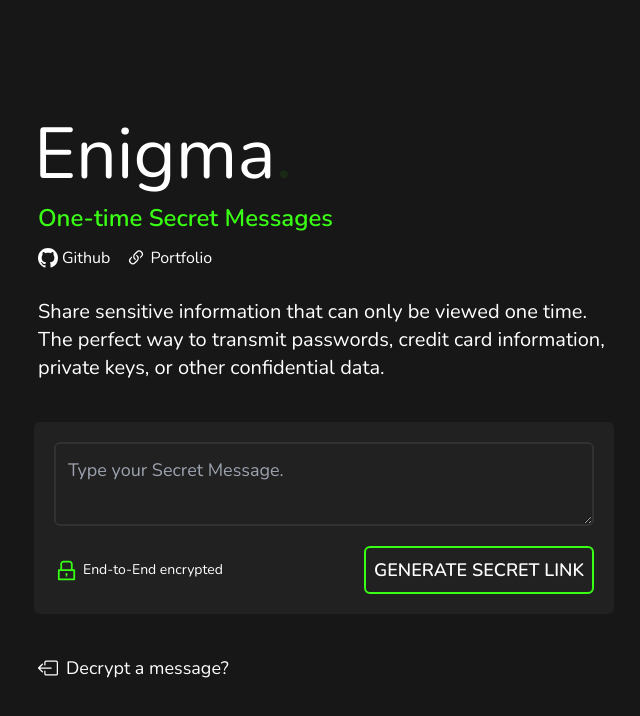
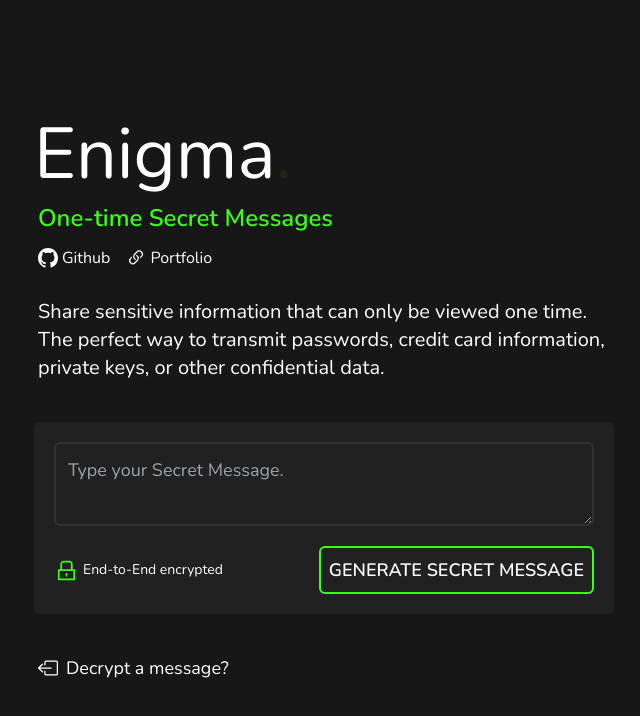
Before and after one commit to kevinpauljacob/enigma, a React (Vite) app: page / in a window 1280 px wide. Shown: the top 716 px of the page, without its empty margins (316-956 px from the left). Built offline with nearby package versions, Linux system fonts and the light colour scheme; no server answers.

Commit message:
Changed Link to message

```diff
--- a/src/components/Form.jsx
+++ b/src/components/Form.jsx
@@ -116,7 +116,7 @@ const Form = () => {
                     className="text-sm min-[510px]:text-lg hover:text-black hover:bg-[#39FF14] font-semibold border-2 border-[#39FF14] ease-in duration-500 uppercase rounded-md p-2 mt-3 min-[510px]:mt-0"
                     type="submit"
                 >
-                    Generate Secret Link
+                    Generate Secret Message
                 </button>
             </div>
         </div>
@@ -156,7 +156,7 @@ const Form = () => {
                         <span className='pr-1'>
                             <BiCopy size={25}/>
                         </span>
-                        Copy Link
+                        Copy Message
                     </button>
                 </div>
             </div>
@@ -175,7 +175,7 @@ const Form = () => {
                         <span className='pr-1'>
                             <RiErrorWarningLine size={25}/>
                         </span>
-                        Invalid Link
+                        Invalid Message
                     </div>
                 }
                 <button
@@ -215,7 +215,7 @@ const Form = () => {
                     <span className='pr-2'>
                         <BsBoxArrowLeft size={20}/>
                     </span>
-                    Generate New Secret Link
+                    Generate New Secret Message
                 </div>
             }
             {!decryptLink &&
```
